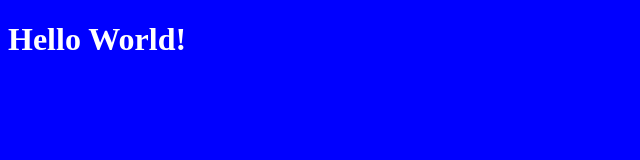
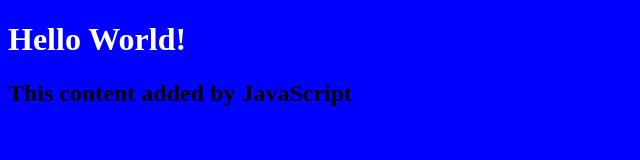
Before and after one commit to Joseph-Sasson/FirstWebsite, a plain HTML site: page index.html in a window 1280 px wide. Shown: the whole page, without its empty margins (0-640 px from the left). Drawn offline with Linux system fonts and the light colour scheme.

Commit message:
add script.js, connect to index.html

```diff
--- a/index.html
+++ b/index.html
@@ -6,5 +6,6 @@
   </head>
   <body>
     <h1>Hello World!</h1>
+    <script src='script.js'></script>
   </body>
 </html>
--- /dev/null
+++ b/script.js
@@ -0,0 +1,4 @@
+const h2 = document.createElement('h2')
+h2.textContent = 'This content added by JavaScript'
+
+document.querySelector('body').appendChild(h2)
```
Also changed, not shown: 1 other file.
